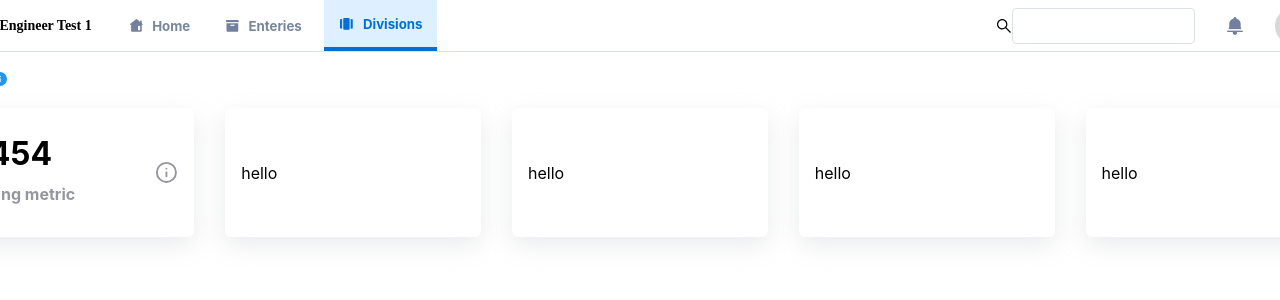
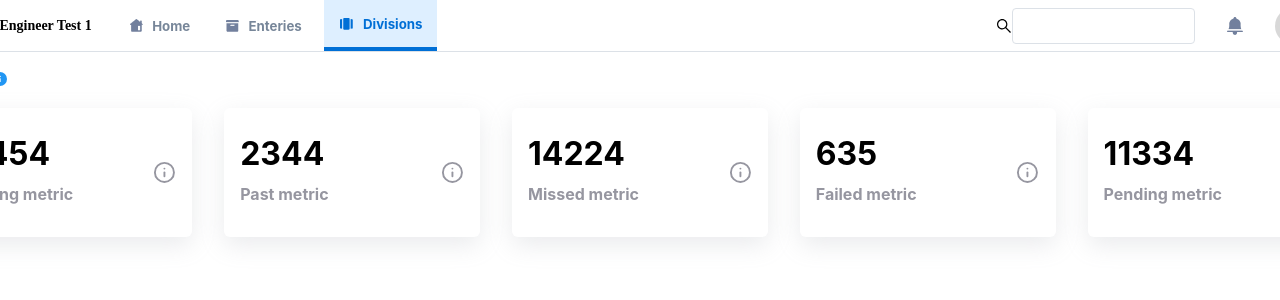
Before and after one commit to Bondesvick/Fe-Engineer, a React (Create React App) app: page / in a window 1280 px wide. Shown: the top 300 px of the page. Built offline with nearby package versions, Linux system fonts and the light colour scheme.

Commit message:
converted grid into reusable component

```diff
--- a/src/Components/Stats.jsx
+++ b/src/Components/Stats.jsx
@@ -1,18 +1,46 @@
 import React from 'react'
 import styled from "styled-components"
+import { FiInfo } from "react-icons/fi";
 
 const Main = styled.div`
-         background-color: #fff;
+            background-color: #fff;
             width: 256px;
             height: 129px;
             box-shadow: rgba(149, 157, 165, 0.2) 0px 8px 24px;
             border-radius: 6px;
+            display: flex;
+            flex-direction: column;
+            position: relative;
+            justify-content: space-around;
+            padding-left: 16px;
+
+            .num{
+                position: absolute;
+                top: 5px;
+            }
+
+            .txt{
+                position: absolute;
+                top: 60px;
+                color: #9696A0;
+                font-weight: bold;
+            }
+
+            .ico{
+                position: absolute;
+                right: 16.57px;
+                color: #9696A0;
+                height: 22.86px;
+                width: 22.86px;
+            }
 `
 
 export default function Stats({num, val}) {
     return (
         <Main>
-
+            <h1 className="num">{num}</h1>
+            <p className="txt">{val}</p>
+            <FiInfo className="ico"/>
         </Main>
     )
 }
--- a/src/Views/Home.jsx
+++ b/src/Views/Home.jsx
@@ -3,6 +3,7 @@ import Header from './../Components/Header'
 import styled from "styled-components"
 import { FcInfo } from "react-icons/fc";
 import { FiInfo } from "react-icons/fi";
+import Stats from "./../Components/Stats"
 
 const MainBody = styled.div`
         height: 300px;
@@ -36,38 +37,11 @@ const Content =  styled.div`
         width: 100%;
         padding: 3px;
         justify-items: center;
+        column-gap: 5px;
 
-        .grid-item{
-            background-color: #fff;
-            width: 256px;
-            height: 129px;
-            box-shadow: rgba(149, 157, 165, 0.2) 0px 8px 24px;
-            border-radius: 6px;
-            display: flex;
-            flex-direction: column;
-            position: relative;
-            justify-content: space-around;
-            padding-left: 16px;
 
-            .num{
-                position: absolute;
-                top: 5px;
-            }
+        .ear{
 
-            .txt{
-                position: absolute;
-                top: 60px;
-                color: #9696A0;
-                font-weight: bold;
-            }
-
-            .ico{
-                position: absolute;
-                right: 16.57px;
-                color: #9696A0;
-                height: 22.86px;
-                width: 22.86px;
-            }
         }
     }
 `
@@ -87,25 +61,17 @@ export default function Home() {
 
 
             <div className="girdarea">
-                <div className="grid-item">
-                    <h1 className="num">31454</h1>
-                    <p className="txt">Ongoing metric</p>
-                    <FiInfo className="ico"/>
-                </div>
 
-                <div className="grid-item">
-                    hello
-                </div>
-                <div className="grid-item">
-                    hello
-                </div>
+                <Stats num="31454" val="Ongoing metric"/>
 
-                <div className="grid-item">
-                    hello
-                </div>
-                <div className="grid-item">
-                    hello
-                </div>
+                <Stats num="2344" val="Past metric"/>
+
+                <Stats num="14224" val="Missed metric"/>
+
+                <Stats num="635" val="Failed metric"/>
+
+                <Stats num="11334" val="Pending metric"/>
+
             </div>
             </Content>
 
```
